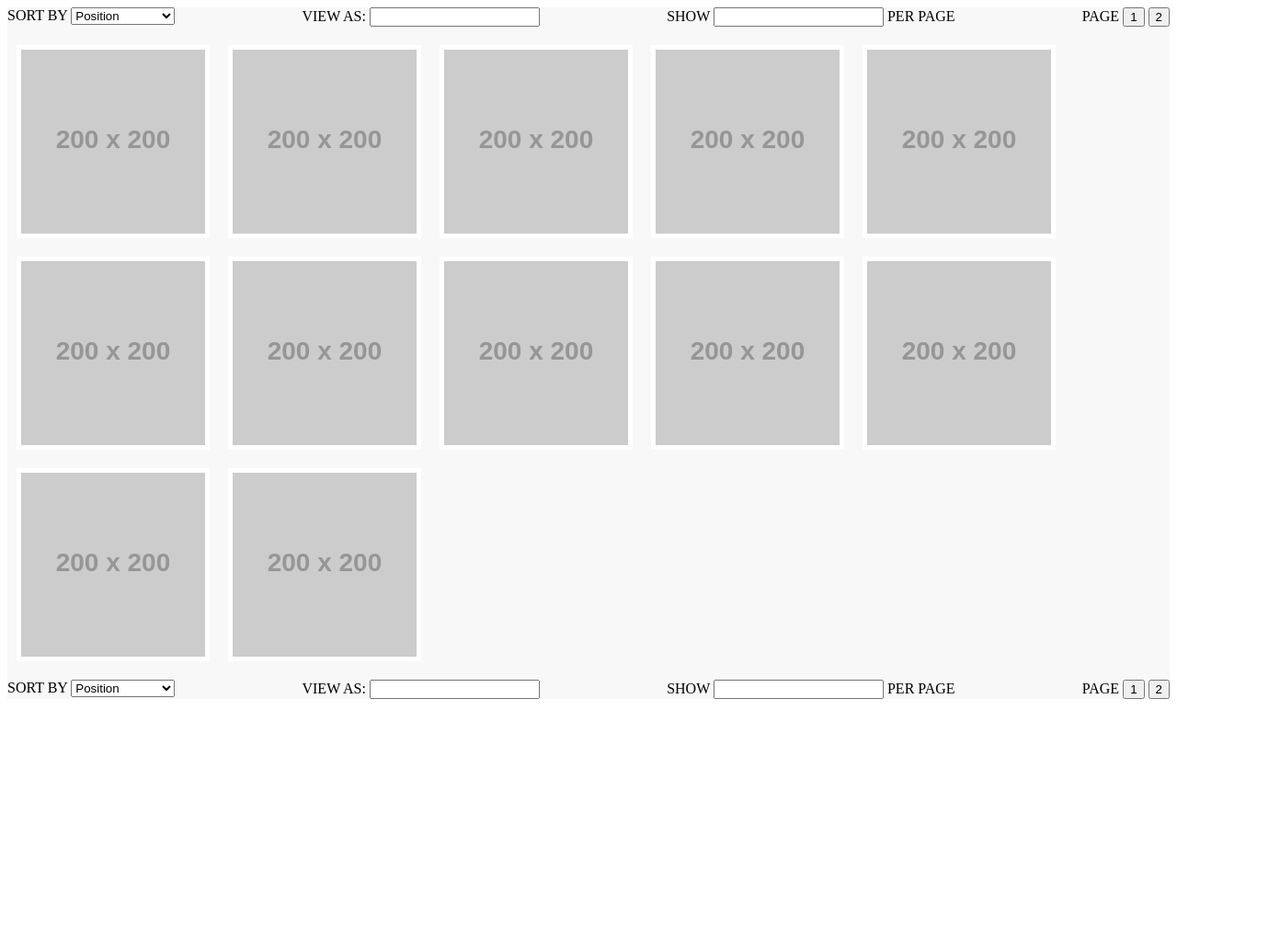
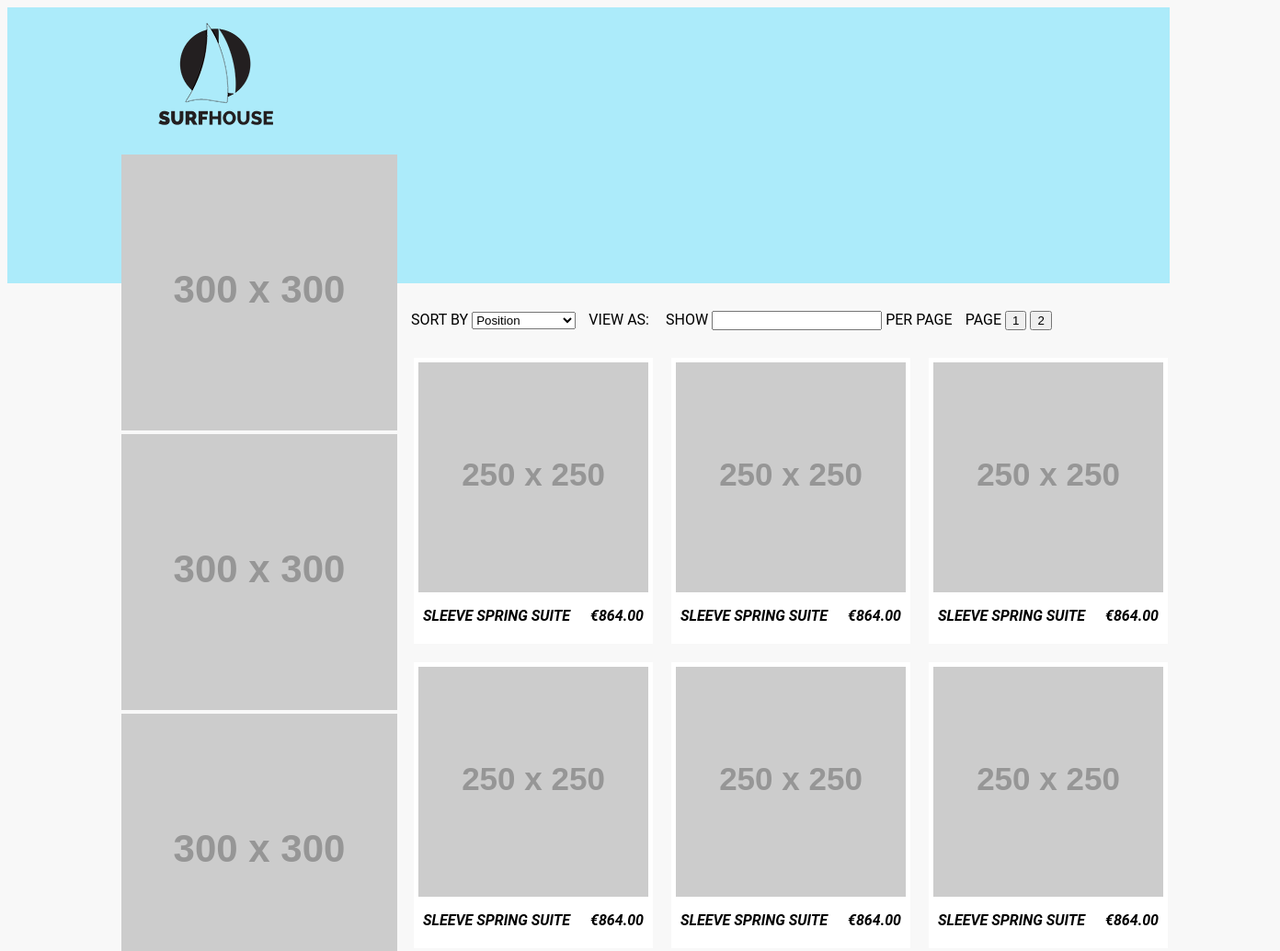
Before and after one commit to littlesoldier2019/surfing-website, a plain HTML site: page html/shopCat.html in a window 1280 px wide. Shown: the top 1034 px of the page at 92% size, 1392 px wide, since content can reach past the window. Before the commit the page ends 800 px from the top, so only its background shows below. Drawn offline with Linux system fonts and the light colour scheme; placeholder pictures from the web are drawn by us.

Commit message:
Added js file

```diff
--- a/css/shopCat.css
+++ b/css/shopCat.css
@@ -1,19 +1,59 @@
+* {
+    box-sizing: border-box;
+}
 
-/* shop-cat-grid */
+body {
+    font-family: 'Roboto', Raleway;
+    background-color: #F8F8F8;
+}
+
+/************ shop-cat-header ***************/
+
+.header__container {
+    /* display: flex; */
+    width: 100%;
+    background-color: #ACEBFA;
+    height: 300px;
+
+}
+
+.header__bg {
+    display: flex;
+    justify-content: flex-start;
+    width: 100%;
+
+}
+
+.header__bg>img {
+    margin-left: 13%;
+    height: auto;
+    margin-top: 17px;
+}
+
+/************* shop-cat-grid *************/
+
 .eshopCat__container {
     display: flex;
-    justify-content: center;
-    margin-top: 5px;
+    justify-content: space-around;
+    width: 100%;
+    margin: 10px;
+    margin-left: 120px;
     background-color: #f8f8f8;
 }
 
-.grid__form {
+.grid__filter {
     display: flex;
-    justify-content: space-between;
+    justify-content: space-around;
+    width: 75%;
+    margin: 20px 0;
 }
 
-.grid__filterTop {
+.eshopCat__sidebar {
+    margin-top: -150px;
+}
 
+.eshopCat__grid {
+    width: 75%;
 }
 
 .grid__display {
@@ -23,12 +63,26 @@
 }
 
 .display__block {
+    background-color: #e9e9e9;
+}
+
+.display__block {
     display: flex;
-    justify-content: center;
-    /* width: 200px; */
+    flex-direction: column;
+    /* width: 200px;
+    height: 200px; */
     margin: 10px;
     text-align: center;
     align-items: center;
-    background-color: #e9e9e9;
+    background-color: white;
     border: 5px solid white;
 }
+
+.block__text {
+    display: flex;
+    justify-content: space-between;
+    width: 100%;
+    padding: 0 5px;
+    text-transform: uppercase;
+    font: italic bold 16px roboto;
+}
--- a/html/shopCat.html
+++ b/html/shopCat.html
@@ -6,13 +6,45 @@
     <meta name="viewport" content="width=device-width, initial-scale=1.0" />
     <meta http-equiv="X-UA-Compatible" content="ie=edge" />
     <link rel="stylesheet" href="../css/shopCat.css">
+    <script src="https://kit.fontawesome.com/4ab85cae2b.js" crossorigin="anonymous"></script>
     <title>Surfing</title>
 </head>
+<div class="header__container">
+    <div class="header__bg">
+        <img src="../img/surfhouse_logo.png" alt="surfhouse_logo">
+    </div>
+
+</div>
 
 <body>
+    <header>
+
+    </header>
+
     <div class="eshopCat__container">
+        <main>
+            <div class="eshopCat__sidebar">
+                <div class="sidebar__cart">
+                    <a href="https://placeholder.com"><img src="https://via.placeholder.com/300" alt="square"></a>
+                </div>
+                <div class="sidebar__menu">
+                    <a href="https://placeholder.com"><img src="https://via.placeholder.com/300" alt="square"></a>
+                </div>
+                <div class="sidebar__catOptions">
+                    <a href="https://placeholder.com"><img src="https://via.placeholder.com/300" alt="square"></a>
+                </div>
+                <div class="sidebar__brandOptions">
+                    <a href="https://placeholder.com"><img src="https://via.placeholder.com/300" alt="square"></a>
+                </div>
+                <div class="sidebar__tagsWidget">
+                    <a href="https://placeholder.com"><img src="https://via.placeholder.com/300" alt="square"></a>
+                </div>
+                <div class="sidebar__openNow">
+                    <a href="https://placeholder.com"><img src="https://via.placeholder.com/300" alt="square"></a>
+                </div>
+            </div>
             <div class="eshopCat__grid">
-            <form class="grid__form">
+                <div class="grid__filter filterTop">
                     <div class="filterTop__sort">
                         <label for="sort">SORT BY</label>
                         <select name="SORT BY">
@@ -24,7 +56,7 @@
                     </div>
                     <div class="filterTop__viewAs">
                         <label for="viewAs">VIEW AS:</label>
-                    <input type="text">
+                        <img src="" alt="">
                     </div>
                     <div class="filterTop__show">
                         <label for="show">SHOW</label>
@@ -36,38 +68,28 @@
                         <button>1</button>
                         <button>2</button>
                     </div>
-            </form>
+                </div>
                 <div class="grid__display">
+                    <!--
+                    <div class="display__block">
+                        <div class="block__image"><a href="https://placeholder.com"><img
+                                    src="https://via.placeholder.com/250" alt="square" class="image__inner"></a>
+                        </div>
 
-                <a href="https://placeholder.com"><img src="https://via.placeholder.com/200" alt="square"
-                        class="display__block"></a>
-                <a href="https://placeholder.com"><img src="https://via.placeholder.com/200" alt="square"
-                        class="display__block"></a>
-                <a href="https://placeholder.com"><img src="https://via.placeholder.com/200" alt="square"
-                        class="display__block"></a>
-                <a href="https://placeholder.com"><img src="https://via.placeholder.com/200" alt="square"
-                        class="display__block"></a>
-                <a href="https://placeholder.com"><img src="https://via.placeholder.com/200" alt="square"
-                        class="display__block"></a>
-                <a href="https://placeholder.com"><img src="https://via.placeholder.com/200" alt="square"
-                        class="display__block"></a>
-                <a href="https://placeholder.com"><img src="https://via.placeholder.com/200" alt="square"
-                        class="display__block"></a>
-                <a href="https://placeholder.com"><img src="https://via.placeholder.com/200" alt="square"
-                        class="display__block"></a>
-                <a href="https://placeholder.com"><img src="https://via.placeholder.com/200" alt="square"
-                        class="display__block"></a>
-                <a href="https://placeholder.com"><img src="https://via.placeholder.com/200" alt="square"
-                        class="display__block"></a>
-                <a href="https://placeholder.com"><img src="https://via.placeholder.com/200" alt="square"
-                        class="display__block"></a>
-                <a href="https://placeholder.com"><img src="https://via.placeholder.com/200/" alt="square"
-                        class="display__block"></a>
+                        <div class="block__text">
+                            <div class="text__desc">
+                                <P>sleeve spring suite</P>
+                            </div>
 
+                            <div class="text__price">
+                                <p>€864.00</p>
+                            </div>
+                        </div>
+                    </div> -->
 
                 </div>
-            <form class="grid__form">
-                <div class="filterTop__sort">
+                <!-- <div class="grid__filter filterDown">
+                    <div class="filterDown__sort">
                         <label for="sort">SORT BY</label>
                         <select name="SORT BY">
                             <option value="Position">Position</option>
@@ -76,24 +98,28 @@
                             <option value="Price">Price</option>
                         </select>
                     </div>
-                <div class="filterTop__viewAs">
+                    <div class="filterDown__viewAs">
                         <label for="viewAs">VIEW AS:</label>
                         <input type="text">
                     </div>
-                <div class="filterTop__show">
+                    <div class="filterDown__show">
                         <label for="show">SHOW</label>
                         <input name="showAs" type="number">
                         <label for="show">PER PAGE</label>
                     </div>
-                <div class="filterTop__pageNum">
+                    <div class="filterDown__pageNum">
                         <label for="pageNum">PAGE</label>
                         <button>1</button>
                         <button>2</button>
                     </div>
-            </form>
+                </div> -->
 
             </div> <!-- eshopCat__grid container ends here -->
+        </main>
+
     </div> <!-- flex-container ends here -->
+
+    <script src="../js/shopCat.js"></script>
 </body>
 
 </html>
--- /dev/null
+++ b/js/shopCat.js
@@ -0,0 +1,33 @@
+catContainer = document.querySelector('.eshopCat__container')
+gridWrapper = document.querySelector('.eshopCat__grid')
+gridDisplay = document.querySelector('.grid__display')
+// displayBlock = document.querySelector('.display__block')
+// blockImage = document.querySelector('.block__image')
+// blockText = document.querySelector('.block__text')
+// className = document.setAttribute('class', 'name')
+
+
+const buildBlocks = () => {
+    for (let i = 0; i < 12; i++) {
+        displayBlock = document.createElement('div')
+        blockImage = document.createElement('IMG')
+        blockText = document.createElement('div')
+        blockTextUp = document.createElement('p')
+        blockTextDown = document.createElement('p')
+        displayBlock.className = 'display__block'
+        blockImage.setAttribute('src', 'https://via.placeholder.com/250x250')
+        blockText.className = 'block__text'
+        blockTextUp.textContent = 'sleeve spring suite'
+        blockTextDown.textContent = '€864.00'
+
+        displayBlock.appendChild(blockImage)
+        displayBlock.appendChild(blockText)
+        blockText.appendChild(blockTextUp)
+        blockText.appendChild(blockTextDown)
+        gridDisplay.appendChild(displayBlock)
+        gridWrapper.appendChild(gridDisplay)
+        catContainer.append(gridWrapper)
+    }
+
+}
+buildBlocks()
```
Lines whose indentation alone changed are shown as unchanged.
